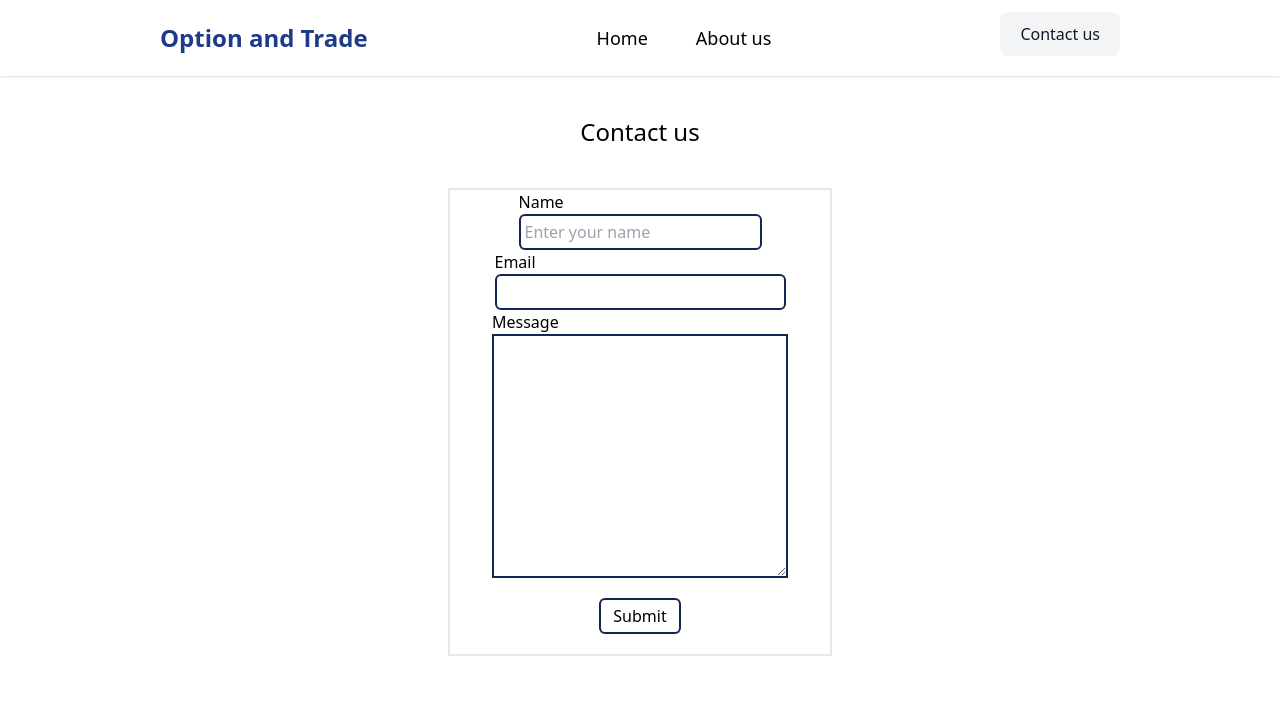
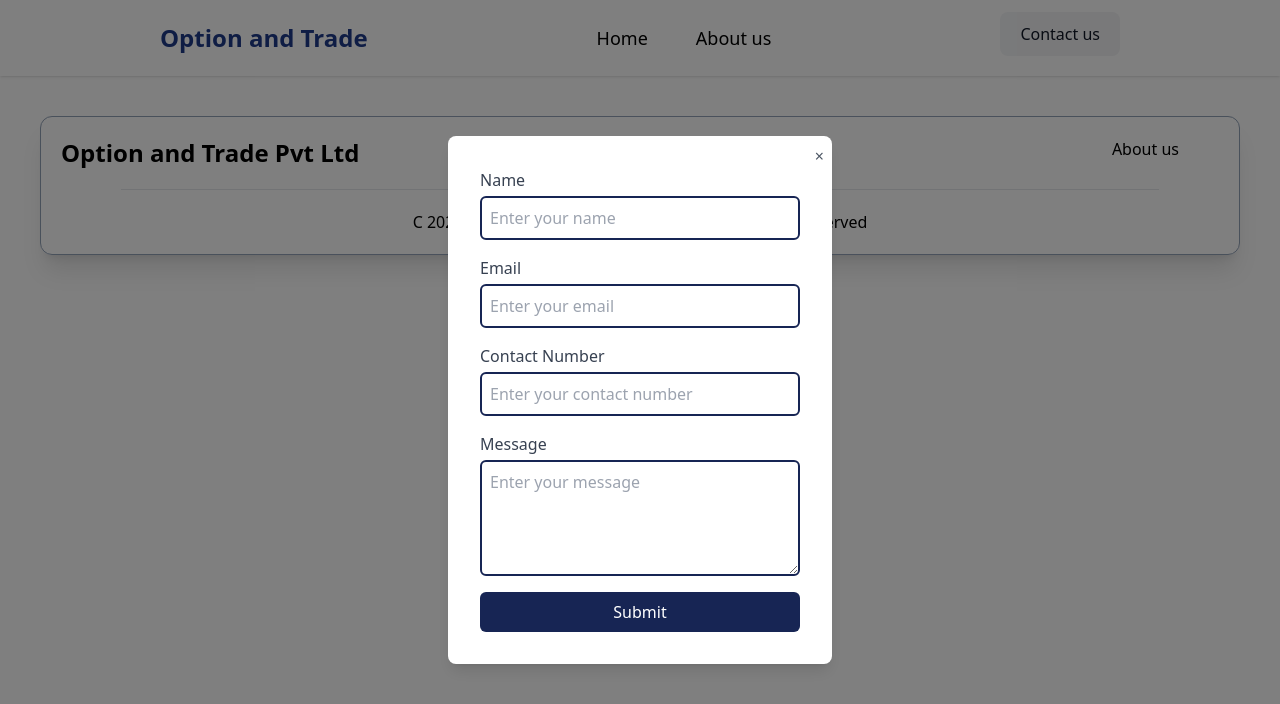
Before and after one commit to Vipul-045/Option-and-Trade, a React (Vite) app: page /Contact in a window 1280 px wide. Shown: the top 704 px of the page. Built offline with nearby package versions, Linux system fonts and the light colour scheme.

Commit message:
Footer and UI Inhancements

```diff
--- a/src/App.tsx
+++ b/src/App.tsx
@@ -1,7 +1,8 @@
 import { BrowserRouter, Link, Route, Routes } from 'react-router-dom';
 import Home from './pages/Home';
 import Aboutus from './pages/Aboutus';
-import Contact from './pages/Contact';
+import PopupForm from './pages/Contact';
+import Footer from './components/footer';
 
 function App() {
 
@@ -17,7 +18,7 @@ function App() {
             <Link to='/Aboutus' className='relative text-lg text-black hover:text-blue-400 cursor-pointer transition-all ease-in-out before:transition-[width] before:ease-in-out before:duration-700 before:absolute before:bg-gray-400 before:origin-center before:h-[1px] before:w-0 hover:before:w-[50%] before:bottom-0 before:left-[50%] after:transition-[width] after:ease-in-out after:duration-700 after:absolute after:bg-gray-400 after:origin-center after:h-[1px] after:w-0 hover:after:w-[50%] after:bottom-0 after:right-[50%]'>About us</Link>
           </div>
           <div>
-            <Link to='/Contact' className='text-gray-700 hover:text-blue-600 transition colors'>
+            <Link to='/Contact'  className='text-gray-700 hover:text-blue-600 transition colors'>
               <button type="button" className="text-gray-900 text-md bg-gray-100 hover:bg-blue-100  font-medium rounded-lg px-5 py-2.5 text-center inline-flex items-center  mb-2">
                 Contact us
               </button></Link>
@@ -29,9 +30,11 @@ function App() {
         <Routes>
           <Route path='/' element={<Home />} />
           <Route path='/Aboutus' element={<Aboutus />} />
-          <Route path='/Contact' element={<Contact />} />
+          <Route path='/Contact' element={<PopupForm />} />
         </Routes>
       </main>
+
+      <Footer/>
     </BrowserRouter>
   )
 }
--- /dev/null
+++ b/src/components/Footer.tsx
@@ -0,0 +1,17 @@
+import { Link } from "react-router-dom";
+
+function Footer() {
+    return (
+        <div className="border rounded-xl m-10 shadow-xl border-slate-400">
+            <div className="p-5 flex justify-between">
+                <div className="text-2xl font-semibold">
+                    <Link to='/'>Option and Trade Pvt Ltd</Link></div>
+                <div className="pr-10"><Link to="/Aboutus">About us</Link></div>
+            </div>
+            <hr className="mx-20" />
+            <div className="flex justify-center p-5">C 2025 Option and Trade Private Limited. All Rights Reserved</div>
+        </div>
+    )
+}
+
+export default Footer
--- a/src/pages/Aboutus.tsx
+++ b/src/pages/Aboutus.tsx
@@ -1,14 +1,13 @@
-
 
 function Aboutus() {
   return (
     <div>
-      <div className="justify-center text-center">
-        <p className="text-4xl text-center mt-40">
+      <div className=" flex flex-col space-y-14 justify-center text-center">
+        <p className="text-xl max-w-xl mt-32 mx-auto">
           We Are Experts In Banknifty And Nifty Option Advisory
           We are the most reliable stock market advisory services; in essence, we are a research company for technology that supports trading.
         </p>
-        <p className="  max-w-4xl text-lg">
+        <p className="flex justify-center max-w-xl text-lg mx-auto">
           Our expert advisers provide trading recommendations for indexes like Banknifty and Nifty; we are experts in Banknifty and Nifty Option Advisory; we have assisted more than 9,000 satisfied clients over the course of our more than 12 years in the stock market.
         </p>
       </div>
--- a/src/pages/Contact.tsx
+++ b/src/pages/Contact.tsx
@@ -1,29 +1,71 @@
 
-function Contact() {
+
+interface PopupFormProps {
+  closePopup: () => void;
+}
+
+const PopupForm = () => {
   return (
-    <div>
-      <div className="text-2xl justify-center text-center p-10">Contact us</div>
-      <div>
-        <form action="" className="flex justify-center">
-          <div className=" flex flex-col items-center w-96 justify-center border-2">
+    <div className="fixed inset-0 flex justify-center items-center bg-black bg-opacity-50 z-50">
+      <div className="bg-white p-8 rounded-lg shadow-lg w-96 relative">
+        {/* Close Button */}
+        <button
+
+              className="absolute top-2 right-2 text-gray-600 hover:text-gray-900"
+            >
+              &times;
+            </button>
+
+        {/* Form */}
+        <form action="" className="flex flex-col space-y-4">
           <div className="flex flex-col">
-              <label>Name</label>
-              <input type="text"  placeholder="Enter your name" className="border-2 p-1 rounded-md w-full border-blue-950"/>
+            <label className="mb-1 font-medium text-gray-700">Name</label>
+            <input
+              type="text"
+              placeholder="Enter your name"
+              className="border-2 p-2 rounded-md w-full border-blue-950 focus:outline-none focus:border-blue-700"
+            />
           </div>
+
           <div className="flex flex-col">
-              <label>Email</label>
-              <input type="email" className="border-2 p-1 rounded-md border-blue-950 px-7" name="email" id="email" />
+            <label className="mb-1 font-medium text-gray-700">Email</label>
+            <input
+              type="email"
+              placeholder="Enter your email"
+              className="border-2 p-2 rounded-md w-full border-blue-950 focus:outline-none focus:border-blue-700"
+            />
           </div>
+
           <div className="flex flex-col">
-              <label>Message</label>
-              <textarea name="message" id="message" cols={30} className="border-2 border-blue-950" rows={10}></textarea>
+            <label className="mb-1 font-medium text-gray-700">
+              Contact Number
+            </label>
+            <input
+              type="tel"
+              placeholder="Enter your contact number"
+              className="border-2 p-2 rounded-md w-full border-blue-950 focus:outline-none focus:border-blue-700"
+            />
           </div>
-            <button type="submit" className="m-5 px-3 py-1 rounded-md border-2 border-blue-950">Submit</button>
+
+          <div className="flex flex-col">
+            <label className="mb-1 font-medium text-gray-700">Message</label>
+            <textarea
+              placeholder="Enter your message"
+              rows={4}
+              className="border-2 p-2 rounded-md w-full border-blue-950 focus:outline-none focus:border-blue-700"
+            ></textarea>
           </div>
+
+          <button
+            type="submit"
+            className="mt-4 px-4 py-2 bg-blue-950 text-white rounded-md hover:bg-blue-700 transition duration-300"
+          >
+            Submit
+          </button>
         </form>
       </div>
     </div>
-  )
-}
+  );
+};
 
-export default Contact
+export default PopupForm;
--- a/src/pages/Home.tsx
+++ b/src/pages/Home.tsx
@@ -20,12 +20,12 @@ function Home() {
         <div className="flex flex-col items-center justify-center text-center">
           <div className="text-4xl text-center mt-40">Get to know us</div>
           <div className="max-w-4xl text-lg">
-            <p className="font-sans">
+            <p className="font-sans pt-5">
               We Are Experts In Banknifty And Nifty Option Advisory
-            We are the most reliable stock market advisory services; in essence, we are a research company for technology that supports trading.
+              We are the most reliable stock market advisory services; in essence, we are a research company for technology that supports trading.
             </p>
-            <p className="">
-            Our expert advisers provide trading recommendations for indexes like Banknifty and Nifty; we are experts in Banknifty and Nifty Option Advisory; we have assisted more than 9,000 satisfied clients over the course of our more than 12 years in the stock market.
+            <p className="py-10">
+              Our expert advisers provide trading recommendations for indexes like Banknifty and Nifty; we are experts in Banknifty and Nifty Option Advisory; we have assisted more than 9,000 satisfied clients over the course of our more than 12 years in the stock market.
             </p>
 
             We offer option trading strategies with moderate risk and high reward.
```
Lines whose indentation alone changed are shown as unchanged.
